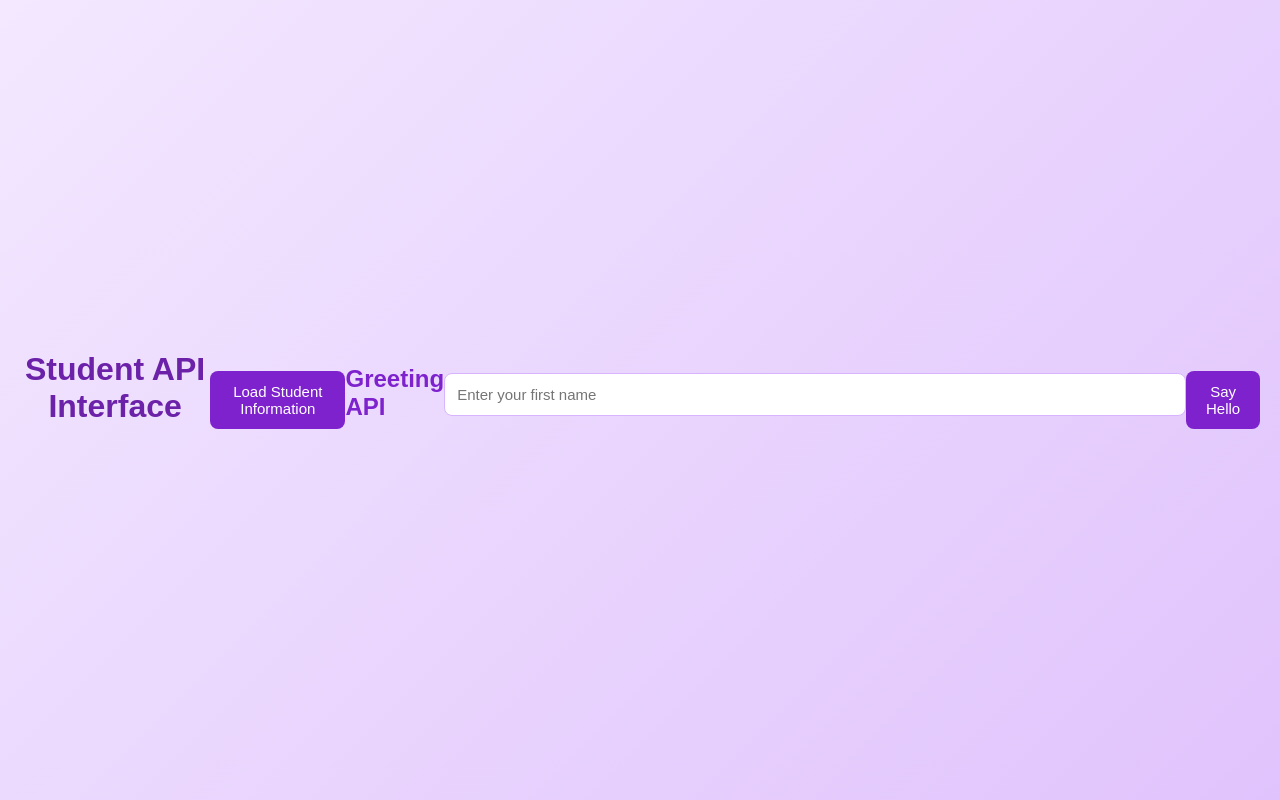
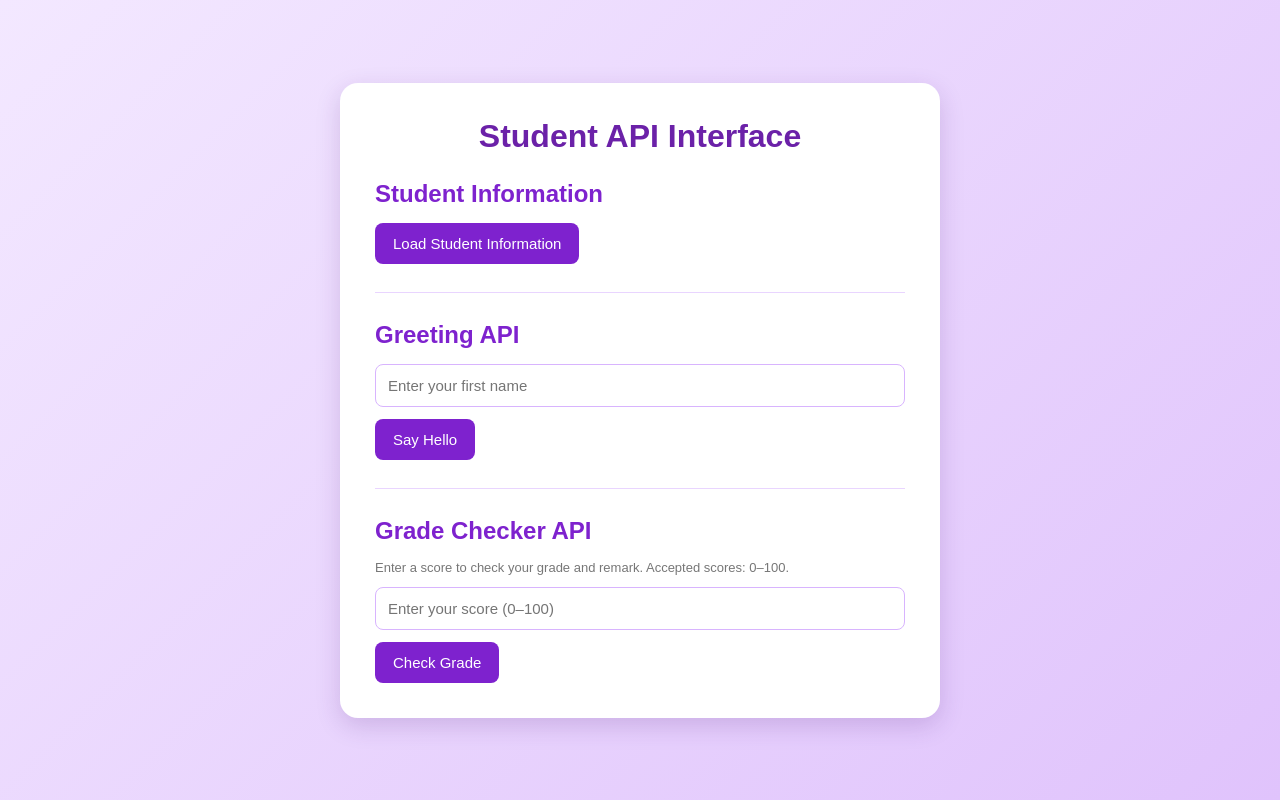
Before and after one commit to pagmanojajanine-byte/JaninePagmanoja, a Flask app: page / in a window 1280 px wide. Run offline with Flask 3, Linux system fonts and the light colour scheme.

Commit message:
Update index.html

```diff
--- a/templates/index.html
+++ b/templates/index.html
@@ -1,10 +1,11 @@
 
 <!DOCTYPE html>
-<html>
+<html lang="en">
 <head>
     <title>Student API Interface</title>
     <meta charset="UTF-8">
     <meta name="viewport" content="width=device-width, initial-scale=1.0">
+
     <style>
         * {
             margin: 0;
@@ -58,7 +59,13 @@
             transform: translateY(-2px);
         }
 
-        #result {
+        button:disabled {
+            opacity: 0.6;
+            cursor: wait;
+        }
+
+        #result,
+        #gradeResult {
             background: #faf5ff;
             border: 1px solid #e9d5ff;
             border-radius: 10px;
@@ -69,7 +76,8 @@
             overflow-wrap: anywhere;
         }
 
-        #result:empty {
+        #result:empty,
+        #gradeResult:empty {
             display: none;
         }
 
@@ -79,7 +87,8 @@
             margin: 28px 0;
         }
 
-        .greeting-section {
+        .greeting-section,
+        .grade-section {
             margin-top: 10px;
         }
 
@@ -104,6 +113,12 @@
             font-weight: bold;
         }
 
+        .hint {
+            color: #777;
+            font-size: 13px;
+            margin-bottom: 12px;
+        }
+
         @media (max-width: 480px) {
             .container {
                 padding: 22px;
@@ -119,15 +134,28 @@
         }
     </style>
 </head>
+
 <body>
+
+<div class="container">
+
     <h1>Student API Interface</h1>
 
-    <button onclick="loadStudent()">Load Student Information</button>
+    <!-- Student Information API -->
+    <section>
+        <h2>Student Information</h2>
 
-    <div id="result"></div>
+        <button onclick="loadStudent()">
+            Load Student Information
+        </button>
+
+        <div id="result" aria-live="polite"></div>
+    </section>
 
     <hr>
 
+    <!-- Greeting API -->
+    <section class="greeting-section">
         <h2>Greeting API</h2>
 
         <input
@@ -138,11 +166,45 @@
 
         <button onclick="sayHello()">Say Hello</button>
 
-    <p id="greeting"></p>
+        <p id="greeting" aria-live="polite"></p>
+    </section>
+
+    <hr>
+
+    <!-- Grade API -->
+    <section class="grade-section">
+        <h2>Grade Checker API</h2>
+
+        <p class="hint">
+            Enter a score to check your grade and remark.
+            Accepted scores: 0–100.
+        </p>
+
+        <input
+            type="number"
+            id="scoreInput"
+            placeholder="Enter your score (0–100)"
+            min="0"
+            max="100"
+            step="any"
+        >
+
+        <button id="gradeButton" onclick="checkGrade()">
+            Check Grade
+        </button>
+
+        <div id="gradeResult" aria-live="polite"></div>
+    </section>
+
+</div>
 
 <script>
     // Load Student Information
     function loadStudent() {
+        const result = document.getElementById('result');
+
+        result.textContent = 'Loading student information...';
+
         fetch('/student')
             .then(response => {
                 if (!response.ok) {
@@ -151,29 +213,52 @@
                 return response.json();
             })
             .then(data => {
-                    document.getElementById('result').innerHTML =
-                        '<p><b>Student ID:</b> ' + data.student_id + '</p>' +
-                        '<p><b>Name:</b> ' + data.name + '</p>' +
-                        '<p><b>Program:</b> ' + data.program + '</p>' +
-                        '<p><b>Year:</b> ' + data.year + '</p>' +
-                        '<p><b>Section:</b> ' + data.section + '</p>';
+                result.replaceChildren();
+
+                const fields = [
+                    ['Student ID', data.student_id],
+                    ['Name', data.name],
+                    ['Program', data.program],
+                    ['Year', data.year],
+                    ['Section', data.section]
+                ];
+
+                fields.forEach(([label, value]) => {
+                    const p = document.createElement('p');
+                    const b = document.createElement('b');
+
+                    b.textContent = label + ': ';
+                    p.appendChild(b);
+                    p.appendChild(
+                        document.createTextNode(
+                            value ?? 'Not provided'
+                        )
+                    );
+
+                    result.appendChild(p);
+                });
             })
             .catch(error => {
-                    document.getElementById('result').innerHTML =
-                        '<p>Unable to retrieve student data. Please try again.</p>';
+                result.textContent =
+                    'Unable to retrieve student data. Please try again.';
                 console.error('Error:', error);
             });
     }
 
     // Greeting API
     function sayHello() {
-            const name = document.getElementById('nameInput').value.trim();
+        const name =
+            document.getElementById('nameInput').value.trim();
+
+        const greeting = document.getElementById('greeting');
 
         if (name === '') {
-                document.getElementById('greeting').innerText =
+            greeting.textContent =
                 'Please enter your first name.';
             return;
         }
+
+        greeting.textContent = 'Loading greeting...';
 
         fetch('/hello?name=' + encodeURIComponent(name))
             .then(response => {
@@ -183,15 +268,87 @@
                 return response.json();
             })
             .then(data => {
-                    document.getElementById('greeting').innerText =
-                        data.message;
+                greeting.textContent =
+                    data.message || 'Greeting received.';
             })
             .catch(error => {
-                    document.getElementById('greeting').innerText =
+                greeting.textContent =
                     'Unable to retrieve greeting.';
                 console.error('Error:', error);
             });
     }
+
+    // Grade API
+    async function checkGrade() {
+        const scoreInput = document.getElementById('scoreInput');
+        const gradeResult = document.getElementById('gradeResult');
+        const gradeButton = document.getElementById('gradeButton');
+
+        const scoreText = scoreInput.value.trim();
+        const score = Number(scoreText);
+
+        // Validate the input
+        if (
+            scoreText === '' ||
+            !Number.isFinite(score) ||
+            score < 0 ||
+            score > 100
+        ) {
+            gradeResult.textContent =
+                'Please enter a valid score between 0 and 100.';
+            return;
+        }
+
+        gradeButton.disabled = true;
+        gradeResult.textContent = 'Checking grade...';
+
+        try {
+            const response = await fetch(
+                '/grade?score=' + encodeURIComponent(score)
+            );
+
+            const data = await response.json();
+
+            if (!response.ok) {
+                throw new Error(
+                    data.error || 'Failed to check grade.'
+                );
+            }
+
+            // Display the API response
+            gradeResult.replaceChildren();
+
+            const scoreParagraph = document.createElement('p');
+            const scoreLabel = document.createElement('b');
+
+            scoreLabel.textContent = 'Score: ';
+            scoreParagraph.appendChild(scoreLabel);
+            scoreParagraph.appendChild(
+                document.createTextNode(data.score + '/100')
+            );
+
+            const remarkParagraph = document.createElement('p');
+            const remarkLabel = document.createElement('b');
+
+            remarkLabel.textContent = 'Remark: ';
+            remarkParagraph.appendChild(remarkLabel);
+            remarkParagraph.appendChild(
+                document.createTextNode(data.remark)
+            );
+
+            gradeResult.appendChild(scoreParagraph);
+            gradeResult.appendChild(remarkParagraph);
+
+        } catch (error) {
+            gradeResult.textContent =
+                'Unable to check grade. Make sure the Flask server is running.';
+            console.error('Grade API error:', error);
+
+        } finally {
+            gradeButton.disabled = false;
+        }
+    }
 </script>
+
 </body>
 </html>
```
Lines whose indentation alone changed are shown as unchanged.
